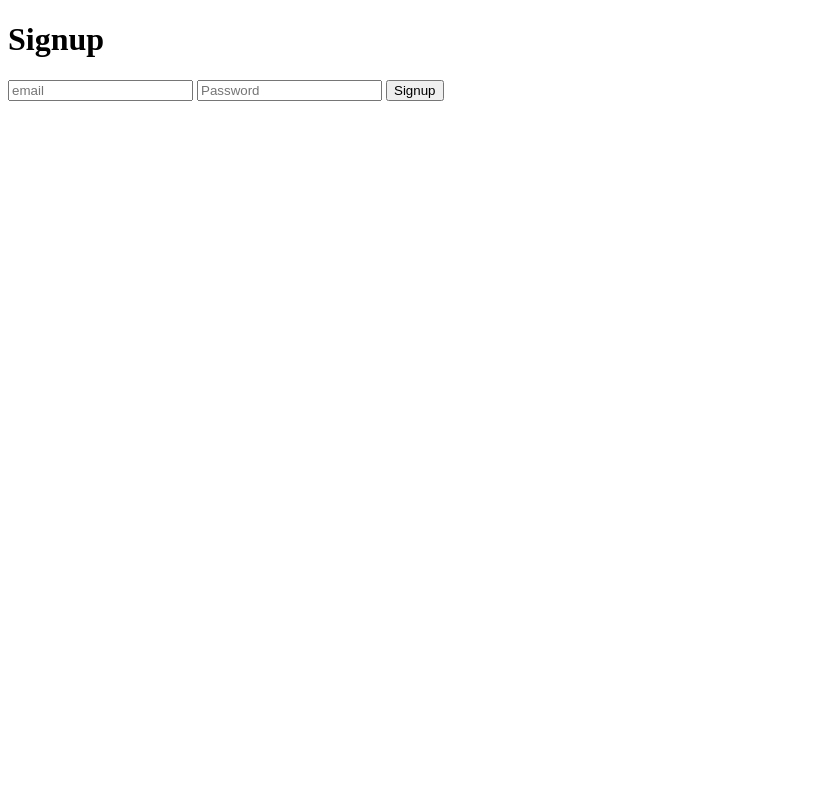
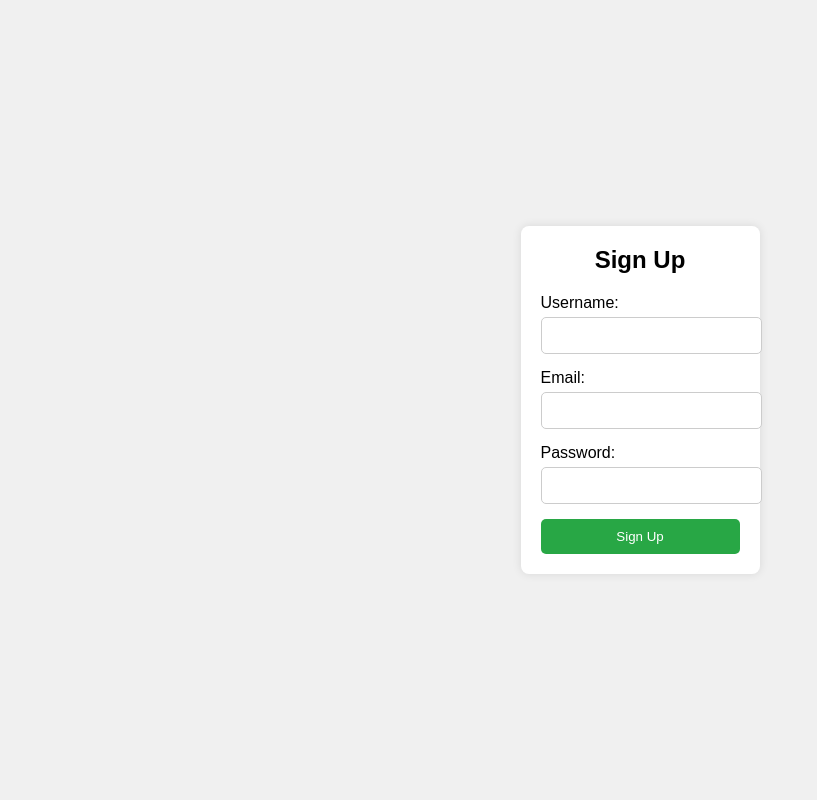
Before and after one commit to Melanka2/snapflow, a PHP site: page /project/pages/signup in a window 1280 px wide. Shown: the whole page, without its empty margins (0-817 px from the left). Run offline with PHP 8.4, Linux system fonts and the light colour scheme.

Commit message:
add sgnup

```diff
--- a/app/views/pages/signup.php
+++ b/app/views/pages/signup.php
@@ -5,13 +5,26 @@
       <link rel="stylesheet" href="<?php echo URLROOT ?>/public/css/style_signup.css">
 </head>
 <body>
-    <h1 >Signup</h1>
-    <form method="post" action="<?php echo URLROOT; ?>/UserController/signUp">
-        <input type="text" name="email" placeholder="email">
-        <input type="password" name="password" placeholder="Password">
-        <button name="submitSignup" value="submitSignup">Signup</button>
-    </form>
 
-<script src="<?php echo URLROOT ?>/public/js/form.js"></script>
+<div class="signup-container">
+        <form id="signup-form">
+            <h2>Sign Up</h2>
+            <div class="input-group">
+                <label for="username">Username:</label>
+                <input type="text" id="username" name="username" required>
+            </div>
+            <div class="input-group">
+                <label for="email">Email:</label>
+                <input type="email" id="email" name="email" required>
+            </div>
+            <div class="input-group">
+                <label for="password">Password:</label>
+                <input type="password" id="password" name="password" required>
+            </div>
+            <button type="submit">Sign Up</button>
+        </form>
+    </div>
+
+    <script src="<?php echo URLROOT ?>/public/js/form.js"></script>
 </body>
 </html>
--- a/public/css/style_signup.css
+++ b/public/css/style_signup.css
@@ -1,19 +1,53 @@
-h1{
- font-size: 32px;
+body {
+    margin: 0;
+    padding: 0;
+    font-family: Arial, sans-serif;
+    background-color: #f0f0f0;
+    display: flex;
+    justify-content: center;
+    align-items: center;
+    height: 100vh;
 }
 
-.img-user{
-    width: 20px;
-    height: 30px;
+.signup-container {
+    background-color: #fff;
+    padding: 20px;
+    border-radius: 8px;
+    box-shadow: 0 0 10px rgba(0, 0, 0, 0.1);
 }
 
-#name{
+h2 {
+    margin: 0 0 20px;
+    text-align: center;
+}
 
-    width: 25%;
-    padding: 12px 20px;
-    display: inline-block;
+.input-group {
+    margin-bottom: 15px;
+}
+
+.input-group label {
+    display: block;
+    margin-bottom: 5px;
+}
+
+.input-group input {
+    width: 100%;
+    padding: 10px;
+    border-radius: 5px;
     border: 1px solid #ccc;
-    border-radius: 10px;
-    box-sizing: border-box;
-    margin: 8px 0;
 }
+
+button {
+    width: 100%;
+    padding: 10px;
+    background-color: #28a745;
+    color: #fff;
+    border: none;
+    border-radius: 5px;
+    cursor: pointer;
+    transition: background-color 0.3s ease;
+}
+
+button:hover {
+    background-color: #218838;
+}
--- a/public/js/form.js
+++ b/public/js/form.js
@@ -0,0 +1,9 @@
+document.getElementById("signup-form").addEventListener("submit", function(event) {
+    event.preventDefault(); // Prevent default form submission
+    // Here you can add your signup logic, like sending a request to the server
+    // For simplicity, let's just log the username, email, and password to the console
+    var username = document.getElementById("username").value;
+    var email = document.getElementById("email").value;
+    var password = document.getElementById("password").value;
+    console.log("Username: " + username + ", Email: " + email + ", Password: " + password);
+});
```
